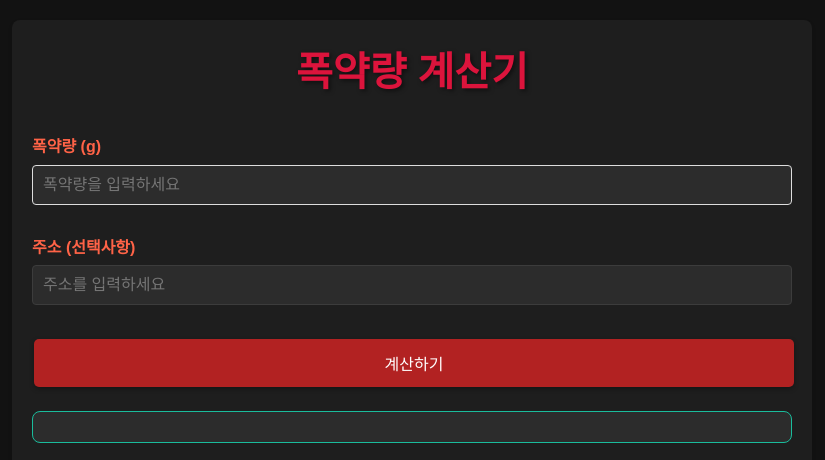
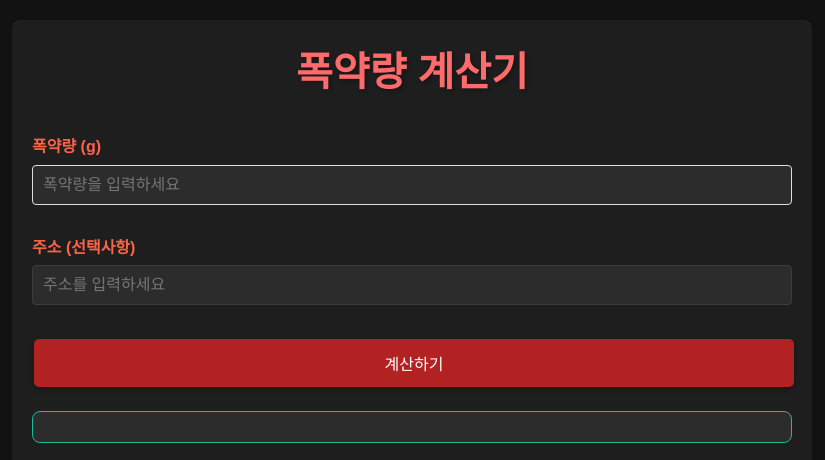
Before and after one commit to rlaehfid8881/pressure_gauge, a plain HTML site: page index.html in a window 1280 px wide. Shown: the top 460 px of the page, without its empty margins (228-1053 px from the left). Drawn offline with Linux system fonts and the light colour scheme; some packages are replaced by stand-ins of ours.

Commit message:
change color

```diff
--- a/index.html
+++ b/index.html
@@ -20,11 +20,11 @@
             margin: 0 auto;
         }
         h1 {
-            color: #DC143C; /* 크림슨 */
+            color: #FF6B6B; /* 부드러운 산호색 */
             text-align: center;
             font-size: 2.5em;
             margin-bottom: 30px;
-            text-shadow: 2px 2px 4px rgba(0,0,0,0.5);
+            text-shadow: 2px 2px 4px rgba(0,0,0,0.3);
         }
         input, button {
             background-color: #2c2c2c;
```
